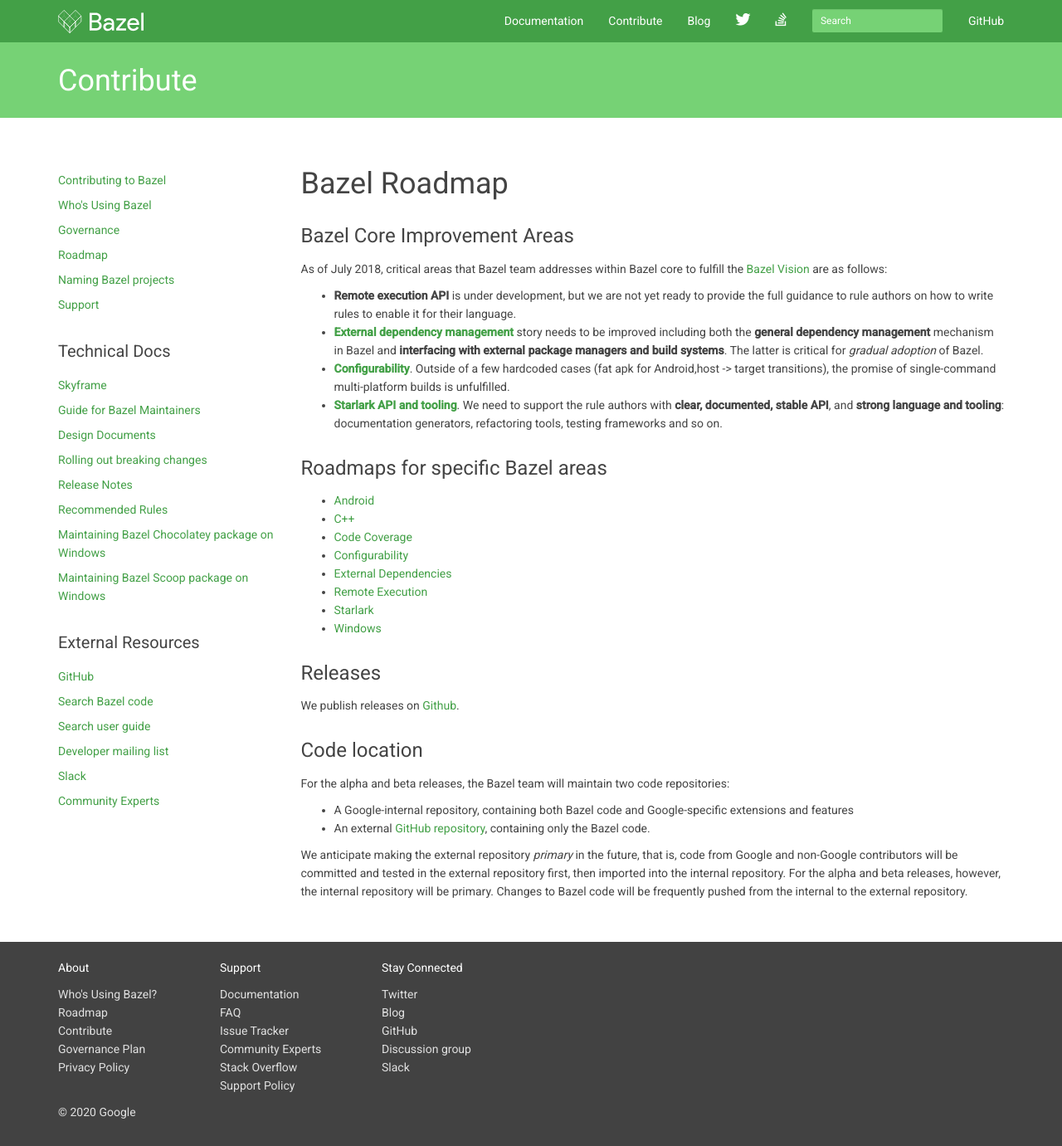
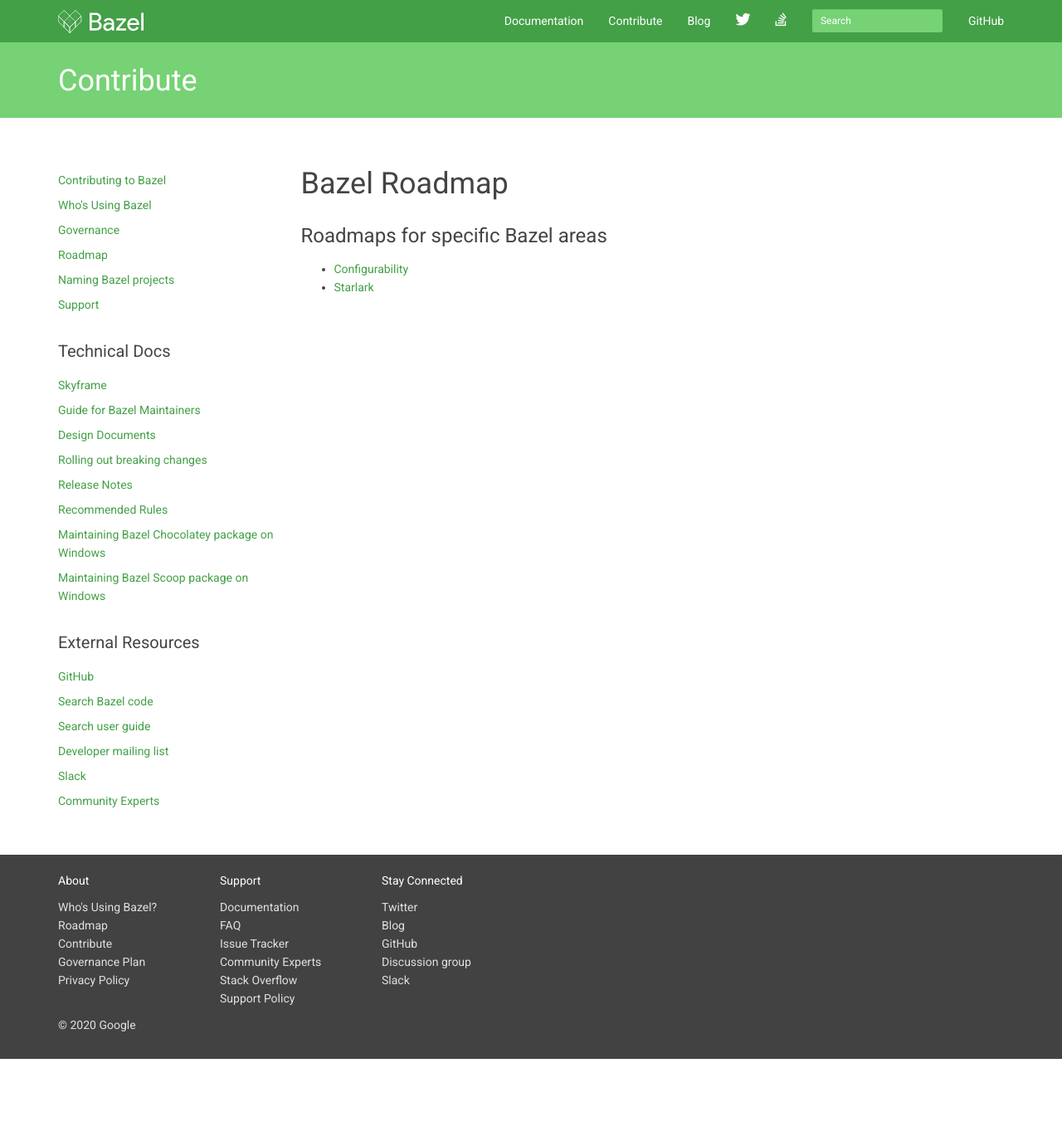
Before and after one commit to bazelbuild/bazel-website, a Jekyll site: the page built from roadmap.md, in a window 1280 px wide and 1381 px high. Shown: the whole window at 83% size. Built offline with Jekyll 4.4.1, drawn with Linux system fonts in a browser that asks for light colours; nearby versions of some CDN libraries; library files that are not in the unit come from our copies; comment, search, counter and statistics services are not loaded.

Commit message:
Remove outdated parts of the roadmap (#230)
* Remove outdated parts of the roadmap

* Remove Android, C++, and Coverage roadmaps. They are outdated.

* Also remove Remote Execution roadmap

```diff
--- a/roadmap.md
+++ b/roadmap.md
@@ -5,56 +5,7 @@
 
 # Bazel Roadmap
 
-## Bazel Core Improvement Areas
+## Roadmaps for specific Bazel areas
 
-As of July 2018, critical areas that Bazel team addresses within Bazel core to
-fulfill the [Bazel Vision](https://docs.bazel.build/versions/master/bazel-vision.html)
-are as follows:
-
-*   **Remote execution API** is under development, but we are not yet ready to
-    provide the full guidance to rule authors on how to write rules to enable it
-    for their language.
-*   [**External dependency management**](roadmaps/external-deps.html) story
-    needs to be improved including both
-    the **general dependency management** mechanism in Bazel and **interfacing with
-    external package managers and build systems**. The latter is critical for
-    _gradual adoption_ of Bazel.
-*   [**Configurability**](roadmaps/configuration.html). Outside of a few
-    hardcoded cases (fat apk for Android,host -> target transitions), the promise
-    of single-command multi-platform builds is unfulfilled.
-*   [**Starlark API and tooling**](roadmaps/starlark.html). We need to support the rule authors with
-    **clear, documented, stable API**, and **strong language and tooling**:
-    documentation generators, refactoring tools, testing frameworks and so on.
-
-## Roadmaps for specific Bazel areas
-*  [Android](https://github.com/bazelbuild/rules_android/blob/master/ROADMAP.md)
-*  [C++](roadmaps/cpp.html)
-*  [Code Coverage](roadmaps/coverage.html)
 *  [Configurability](roadmaps/configuration.html)
-*  [External Dependencies](roadmaps/external-deps.html)
-*  [Remote Execution](roadmaps/remote-execution.html)
 *  [Starlark](roadmaps/starlark.html)
-*  [Windows](roadmaps/windows.html)
-
-
-## Releases
-
-We publish releases on [Github](https://github.com/bazelbuild/bazel/releases).
-
-
-## Code location
-
-For the alpha and beta releases, the Bazel team will maintain two code
-repositories:
-
-*   A Google-internal repository, containing both Bazel code and
-    Google-specific extensions and features
-*   An external [GitHub repository](https://github.com/bazelbuild/bazel),
-    containing only the Bazel code.
-
-We anticipate making the external repository *primary* in the future, that is,
-code from Google and non-Google contributors will be committed and tested in the
-external repository first, then imported into the internal repository. For
-the alpha and beta releases, however, the internal repository will be primary.
-Changes to Bazel code will be frequently pushed from the internal to
-the external repository.
```
Also changed, not shown: roadmaps/2018/coverage.md (renamed from roadmaps/coverage.md), roadmaps/2018/cpp.md (renamed from roadmaps/cpp.md), roadmaps/2018/external-deps.md (renamed from roadmaps/external-deps.md), roadmaps/2018/windows.md (renamed from roadmaps/windows.md), roadmaps/2019/remote-execution.md (renamed from roadmaps/remote-execution.md).
